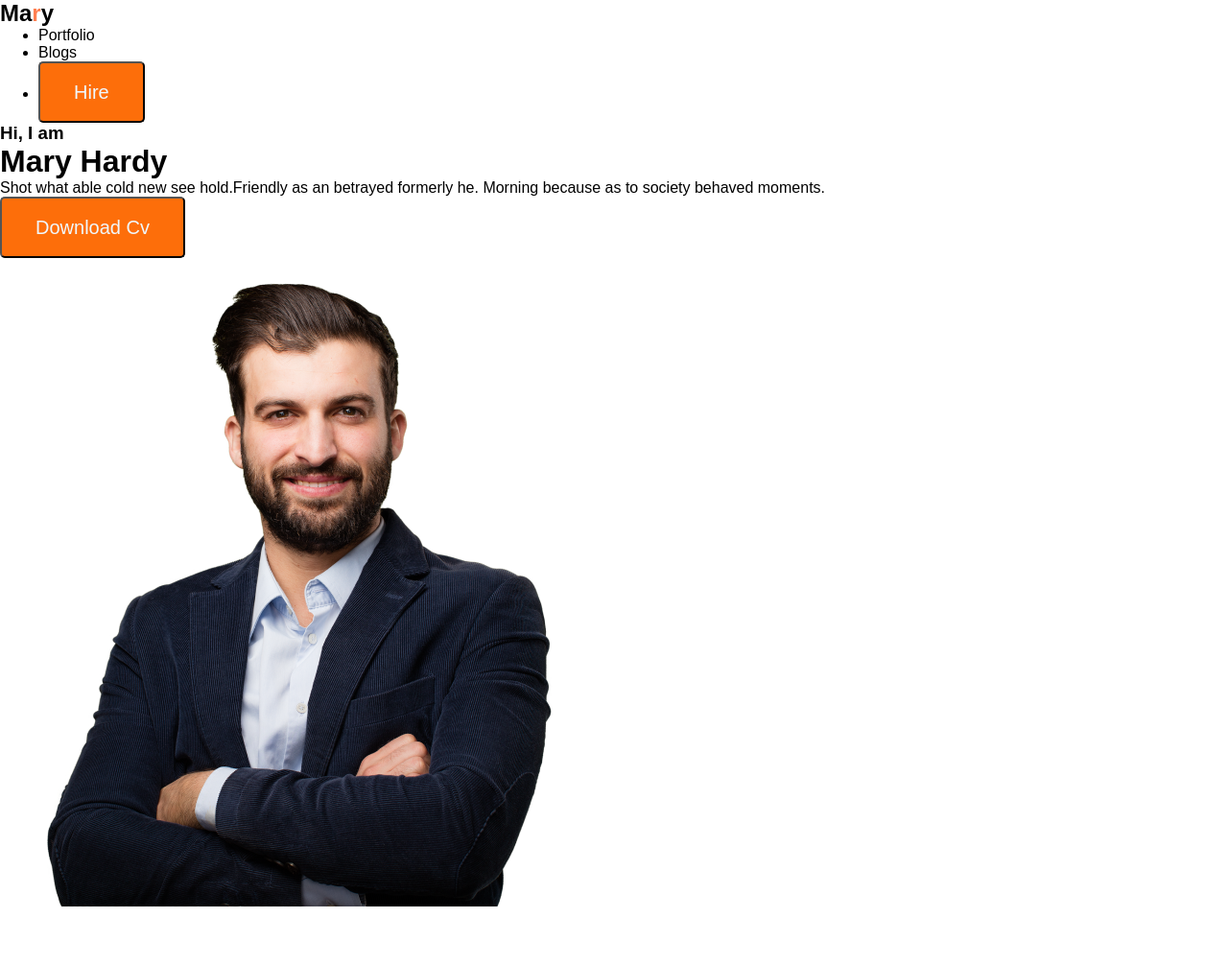
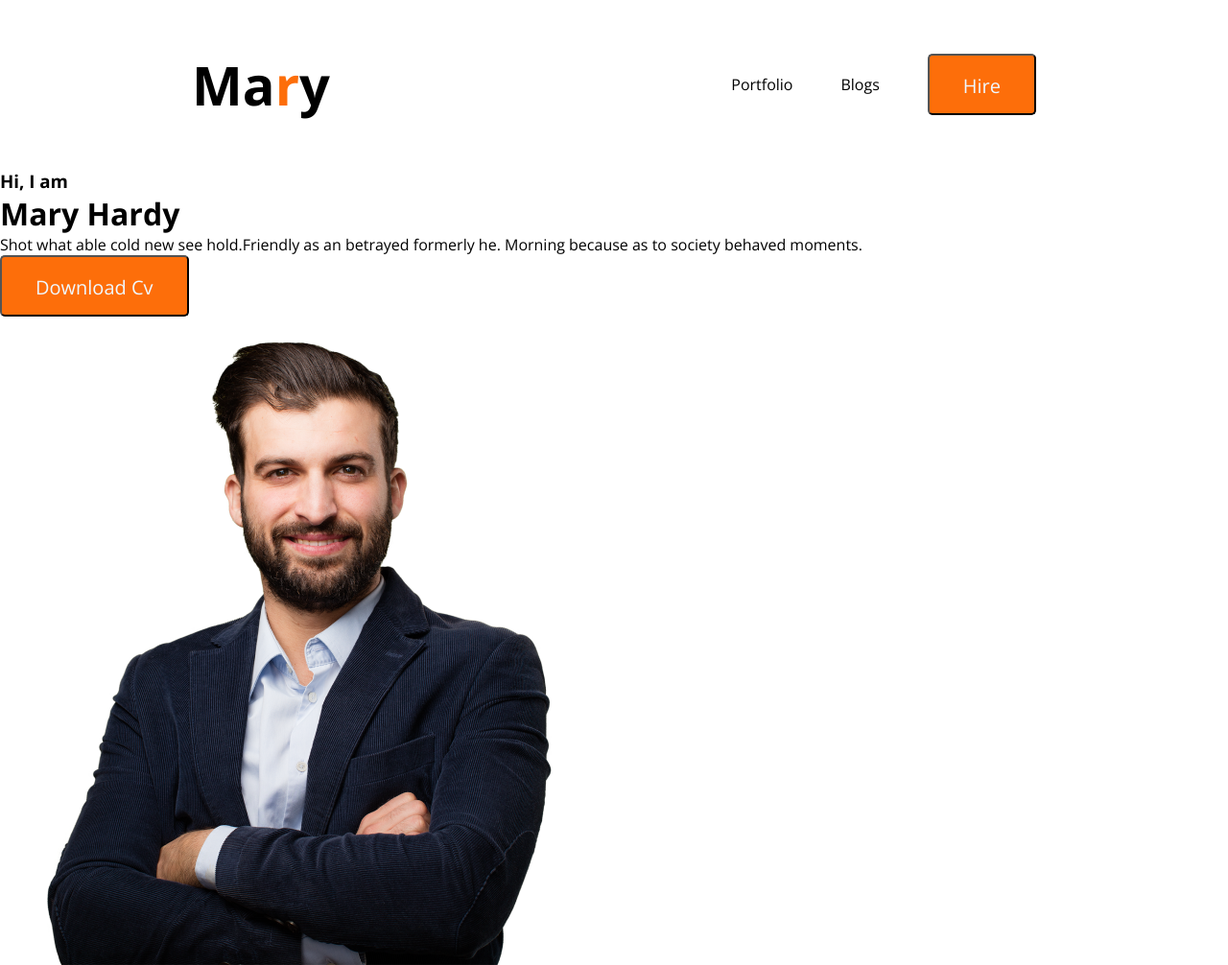
Before and after one commit to hanifwebdeveloper/web-developer-portfolio, a plain HTML site: page index.html in a window 1280 px wide. Shown: the whole page at 96% size. Before the commit the page ends 949 px from the top, so only its background shows below. Drawn offline with nearby package versions, Linux system fonts and the light colour scheme.

Commit message:
added nav

```diff
--- a/index.html
+++ b/index.html
@@ -5,13 +5,14 @@
     <meta charset="UTF-8">
     <meta name="viewport" content="width=device-width, initial-scale=1.0">
     <title>Developer Portfolio</title>
+    <link href="https://fonts.googleapis.com/css2?family=Open+Sans:wght@400;700;800&display=swap" rel="stylesheet">
     <link rel="stylesheet" href="style.css">
 </head>
 
 <body>
     <header class="header">
         <nav>
-            <h2 class="nav-title">Ma<span class="coral">r</span>y</h2>
+            <h2 class="nav-title">Ma<span class="text-primary">r</span>y</h2>
             <ul>
                 <li>Portfolio</li>
                 <li>Blogs</li>
--- a/style.css
+++ b/style.css
@@ -1,10 +1,15 @@
 * {
     margin: 0;
-    font-family: 'Open Sens', sans-serif;
+    font-family: 'Open Sans', sans-serif;
 }
 
-.coral {
-    color: coral;
+.text-primary {
+    color: #FD6E0A;
+}
+
+.nav-title {
+    font-size: 56px;
+    font-weight: 700;
 }
 
 .btn-primary {
@@ -17,4 +22,23 @@
     border-radius: 5px;
 }
 
-.header {}
+nav {
+    display: flex;
+    justify-content: space-between;
+    padding: 50px 200px;
+    align-items: center;
+}
+
+nav>ul {
+    display: flex;
+    align-items: center;
+}
+
+nav li {
+    list-style: none;
+    margin-left: 50px;
+}
+
+nav a {
+    text-decoration: none;
+}
```
